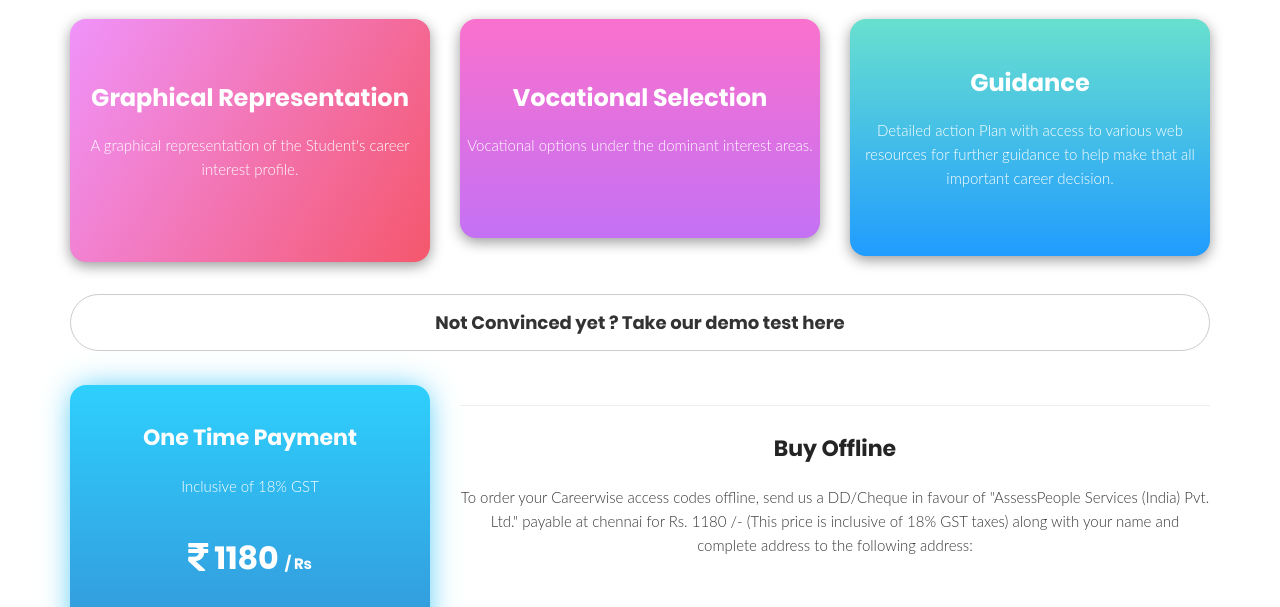
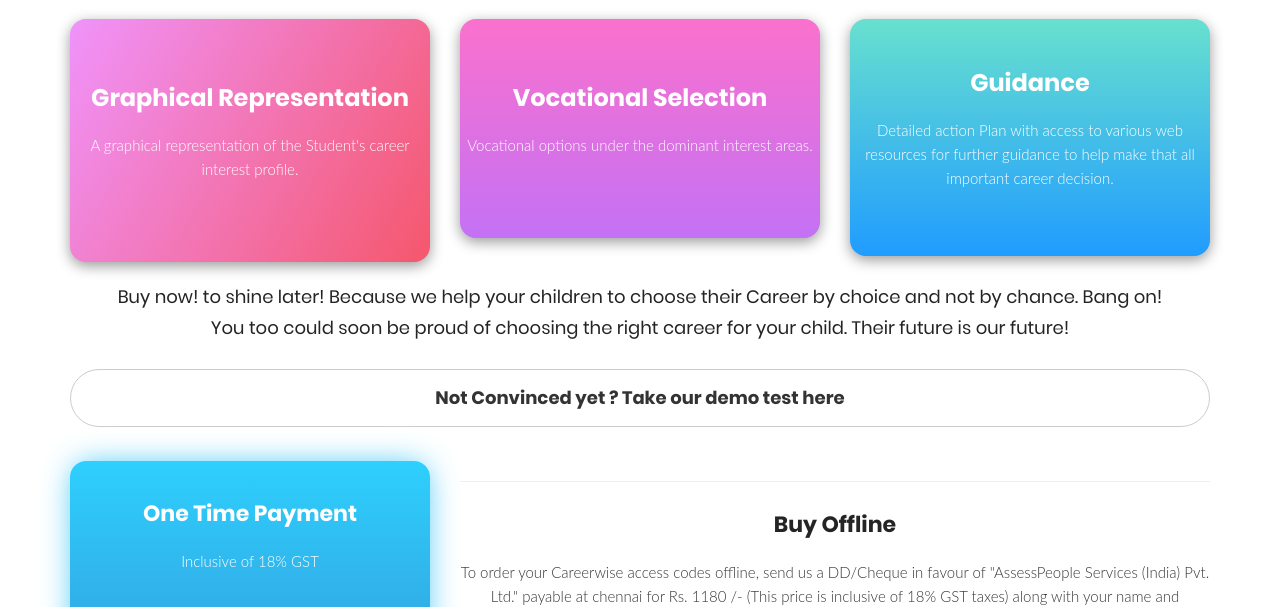
Before and after one commit to mohankarthik99/Carrer-wise-, a plain HTML site: page buyus.html in a window 1280 px wide. Shown: the part 193-800 px from the top of the page. Drawn offline with Linux system fonts and the light colour scheme; a web font is replaced by a local one.

Commit message:
added text

```diff
--- a/buyus.html
+++ b/buyus.html
@@ -191,6 +191,11 @@
 
                 </div>
             </div>
+<h6 class="secondarym g-font-size-18--xs text-center" style="text-transform: none;">
+ Buy now! to shine later! Because we help your children to choose their Career by choice and not by chance. Bang on!
+<br>
+<span style="display: block;" class="g-padding-y-10--xs">You too could soon be proud of choosing the right career for your child. Their future is our future!</span>
+</h6>
 
 <button class="btn btn-default  g-font-size-18--xs g-padding-y-15--xs " style="font-family:Montserrat, sans-serif;width: 100%;border-radius: 2rem;margin:8px 0px 24px 0px">Not Convinced yet ? Take our demo test here</button>
 
@@ -225,6 +230,7 @@
                     </div>
                 </div>
                 <div class="col-md-8">
+
 <hr>
 <h3 class="g-font-size-22--xs g-padding-y-10--xs text-center">Buy offline</h3>
 
```
